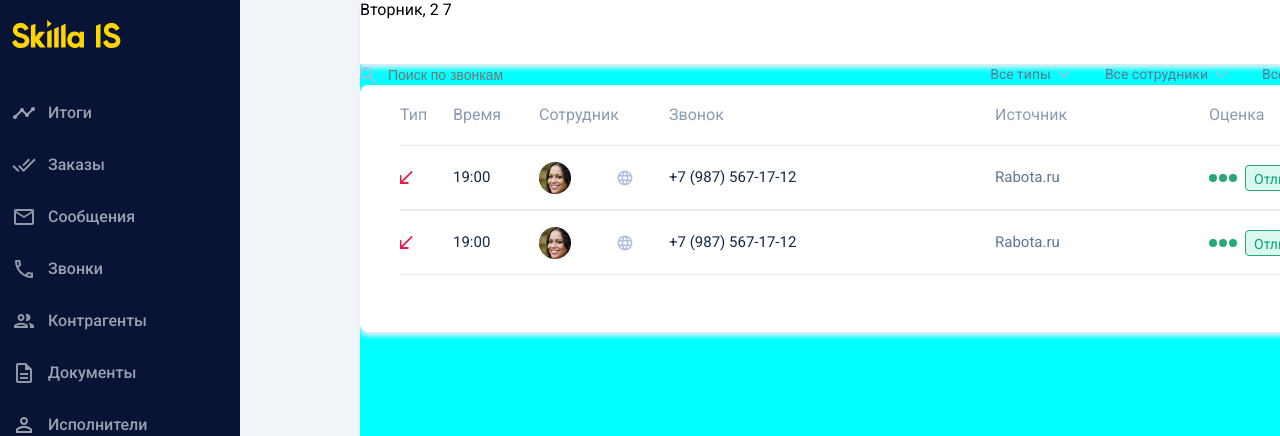
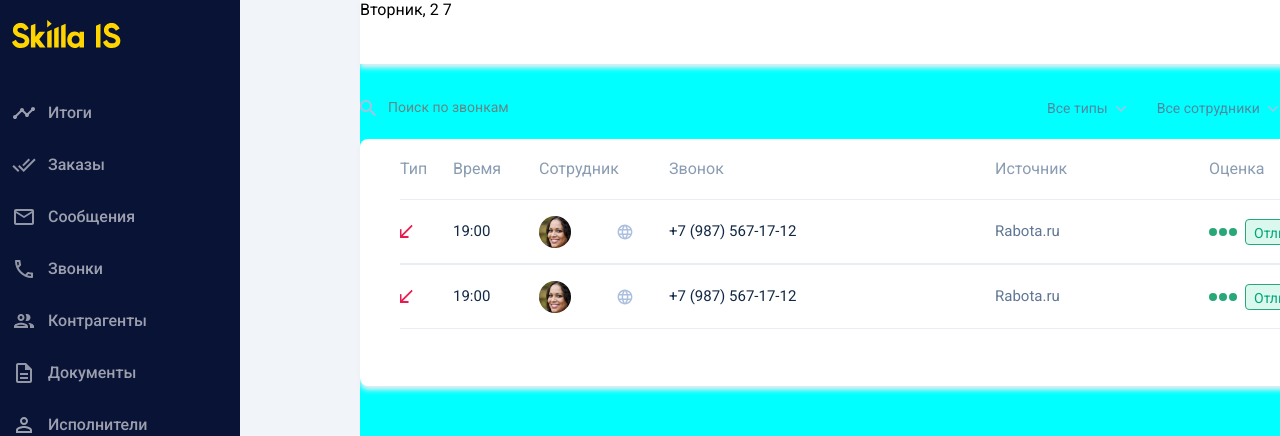
Before and after one commit to wcodersv/SkillaIS-React-JS, a React (Create React App) app: page / in a window 1280 px wide. Shown: the top 436 px of the page. Built offline with nearby package versions, Linux system fonts and the light colour scheme.

Commit message:
подправила FilterPanel

```diff
--- a/src/component/CallGrid/CallGrid.module.css
+++ b/src/component/CallGrid/CallGrid.module.css
@@ -2,6 +2,7 @@
 .body {
     padding-left: 40px;
     background: #FFF;
+    margin-top: 7px;
 
     border-radius: 8px;
     box-shadow: 0px 4px 5px 0px #E9EDF3;
@@ -11,7 +12,7 @@
 .gridheader {
     grid-column: span 7;
     display: grid;
-    grid-template-columns: 53px 86px 130px 326px 214px 460px 130px;
+    grid-template-columns: 53px 86px 130px 326px 214px 440px 130px;
     height: 60px;
 
     /* text */
--- a/src/component/CallRow/CallRow.jsx
+++ b/src/component/CallRow/CallRow.jsx
@@ -22,7 +22,7 @@ export const CallRow = ({ data }) => {
         <DotRaiting />
         <StatusAssessment />
       </div>
-      <p>00:40</p>
+      <p className={style.duration}>00:40</p>
     </div>
   );
 };
--- a/src/component/CallRow/CallRow.module.css
+++ b/src/component/CallRow/CallRow.module.css
@@ -1,7 +1,7 @@
 /* Body row */
 .gridrow {
     display: grid;
-    grid-template-columns: 53px 86px 130px 326px 214px 460px 130px;
+    grid-template-columns: 53px 86px 130px 326px 214px 420px 130px;
     height: 65px;
     align-items: center;
     border-top: 1px solid #E9EDF3;
@@ -46,3 +46,8 @@
     align-items: center;
     gap: 8px;
 }
+
+/* Длительность */
+.duration{
+    text-align: right;
+}
--- a/src/component/FilterPanel/FilterPanel.jsx
+++ b/src/component/FilterPanel/FilterPanel.jsx
@@ -1,13 +1,13 @@
 import React from "react";
+import style from "./FilterPanel.module.css";
 import { DropDownFilter } from "../../ui/Filters/DropDownFilter/DropDownFilter";
-import s from "./FilterPanel.module.css";
 import { FindCall } from "../../ui/FindCall/FindCall";
 
 export const FilterPanel = () => {
   return (
-    <div className={s.panel}>
+    <div className={style.panel}>
       <FindCall />
-      <div className={s.filters}>
+      <div className={style.filters}>
         <DropDownFilter name="Все типы" />
         <DropDownFilter name="Все сотрудники" />
         <DropDownFilter name="Все звонки" />
--- a/src/component/FilterPanel/FilterPanel.module.css
+++ b/src/component/FilterPanel/FilterPanel.module.css
@@ -1,8 +1,13 @@
 .panel {
     display: flex;
     justify-content: space-between;
+    height: 48px;
+    margin-top: 20px;
 }
 
 .filters {
     display: flex;
+    align-items: center;
+    justify-content: space-between;
+    width: 753px;
 }
--- a/src/ui/Filters/DropDownFilter/DropDownFilter.module.css
+++ b/src/ui/Filters/DropDownFilter/DropDownFilter.module.css
@@ -1,7 +1,9 @@
 .alltype {
-    -moz-appearance:none; /* Firefox */
-    -webkit-appearance:none; /* Safari and Chrome */
-    appearance:none;
+    -moz-appearance: none;
+    /* Firefox */
+    -webkit-appearance: none;
+    /* Safari and Chrome */
+    appearance: none;
     background-image: url("./dropdown.svg");
     width: 18px;
     height: 21px;
@@ -10,13 +12,14 @@
     margin-left: 4px;
 }
 
-form {
-    margin-right: 32px;
-}
-
 label {
+    color: var(--text-secondary, #5E7793);
     font-size: 14px;
-    color: var(--text-secondary, #5E7793);
+    font-style: normal;
+    font-weight: 400;
+    line-height: 148%;
+    opacity: 0.87;
+    /* 20.72px */
 }
 
 .alltype:focus {
--- a/src/ui/FindCall/FindCall.module.css
+++ b/src/ui/FindCall/FindCall.module.css
@@ -9,11 +9,19 @@
 }
 
 input {
-   background-color: transparent;
-   border-style: none;
-   font-size: 14px;
-   color: var(--text-secondary, #5E7793);
-   margin-left: 12px;
+    background-color: transparent;
+    border-style: none;
+    margin-left: 12px;
+
+    /* text */
+    color: var(--text-secondary, #5E7793);
+    font-family: 'Roboto', sans-serif;
+    font-size: 14px;
+    font-style: normal;
+    font-weight: 400;
+    line-height: 140%;
+    /* 19.6px */
+    opacity: 0.87;
 }
 
 input:focus {
```
